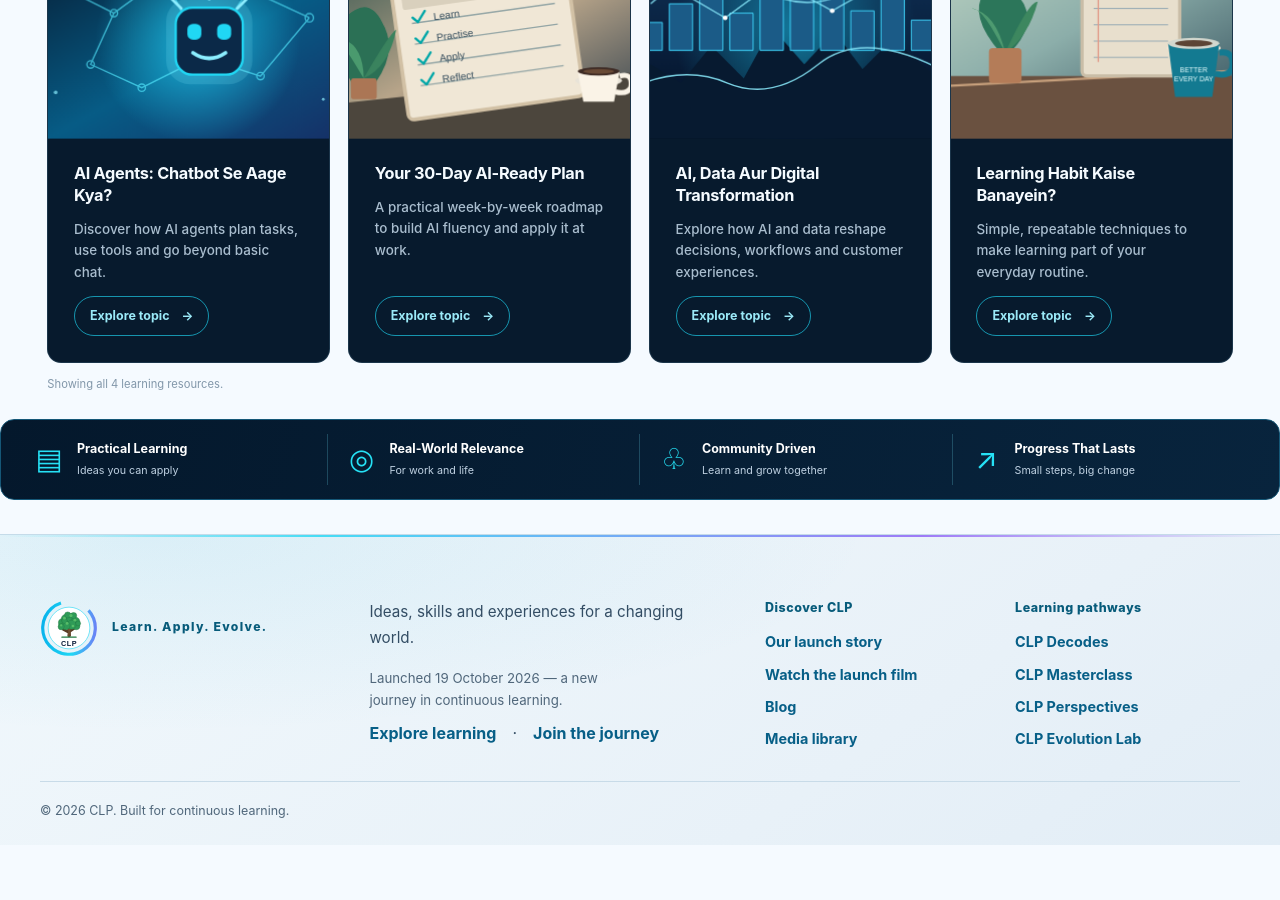
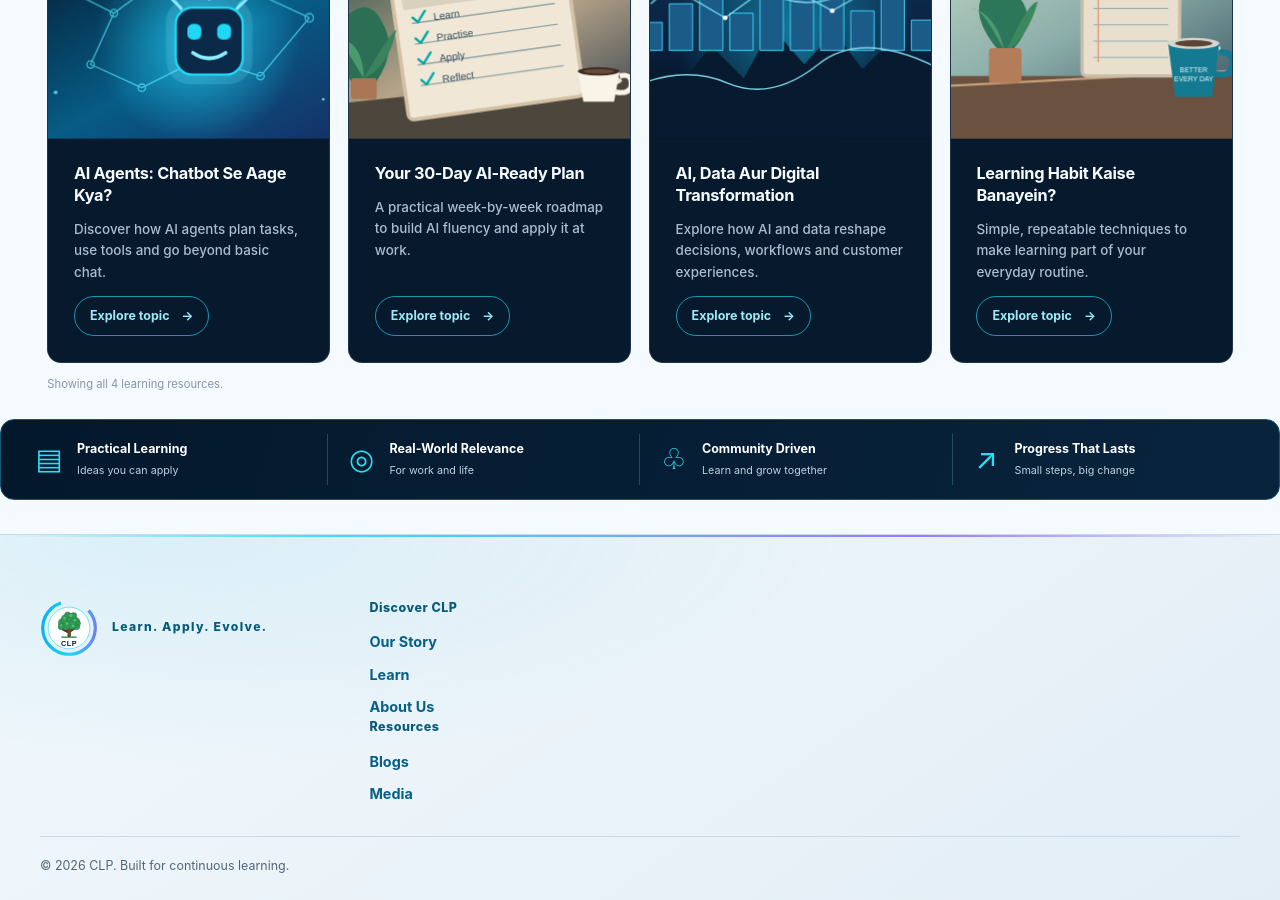
Before and after one commit to sanjeevkshu/clp, a Jekyll site: the page built from index.md, in a window 1280 px wide and 900 px high, scrolled down 1634 px. Built offline with Jekyll 4.4.1, drawn with Linux system fonts in a browser that asks for light colours; before the commit the page ends 2479 px from its top, so only the background shows below that.

Commit message:
Refine footer to two navigation columns

```diff
--- a/_includes/footer.html
+++ b/_includes/footer.html
@@ -3,24 +3,18 @@
     <img src="{{ '/assets/images/clp-mark.svg' | relative_url }}" alt="CLP Kalpavriksha emblem" width="58" height="58">
     <p>Learn. Apply. Evolve.</p>
   </div>
-  <div class="footer-purpose">
-    <p>Ideas, skills and experiences for a changing world.</p>
-    <p class="footer-launch-note">Launched 19 October 2026 — a new journey in continuous learning.</p>
-    <p><a href="{{ '/learn/' | relative_url }}">Explore learning</a> · <a href="{{ '/community/' | relative_url }}">Join the journey</a></p>
-  </div>
-  <div class="footer-column footer-discovery">
-    <p class="footer-column-title">Discover CLP</p>
-    <a href="{{ '/launch/' | relative_url }}">Our launch story</a>
-    <a href="{{ '/media/featured-video/' | relative_url }}">Watch the launch film</a>
-    <a href="{{ '/blog/' | relative_url }}">Blog</a>
-    <a href="{{ '/media/' | relative_url }}">Media library</a>
-  </div>
-  <div class="footer-column footer-pathways">
-    <p class="footer-column-title">Learning pathways</p>
-    <a href="{{ '/learn/' | relative_url }}">CLP Decodes</a>
-    <a href="{{ '/learn/' | relative_url }}">CLP Masterclass</a>
-    <a href="{{ '/learn/' | relative_url }}">CLP Perspectives</a>
-    <a href="{{ '/learn/' | relative_url }}">CLP Evolution Lab</a>
-  </div>
+  <nav class="footer-navigation" aria-label="Footer">
+    <div class="footer-column footer-discovery">
+      <p class="footer-column-title">Discover CLP</p>
+      <a href="{{ '/launch/' | relative_url }}">Our Story</a>
+      <a href="{{ '/learn/' | relative_url }}">Learn</a>
+      <a href="{{ '/about/' | relative_url }}">About Us</a>
+    </div>
+    <div class="footer-column footer-resources">
+      <p class="footer-column-title">Resources</p>
+      <a href="{{ '/blog/' | relative_url }}">Blogs</a>
+      <a href="{{ '/media/' | relative_url }}">Media</a>
+    </div>
+  </nav>
   <small>© {{ 'now' | date: '%Y' }} CLP. Built for continuous learning.</small>
 </footer>
```
